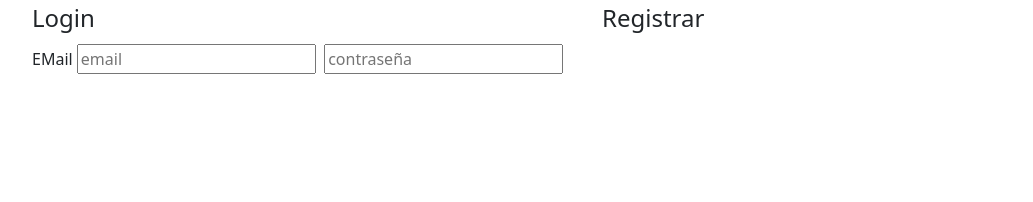
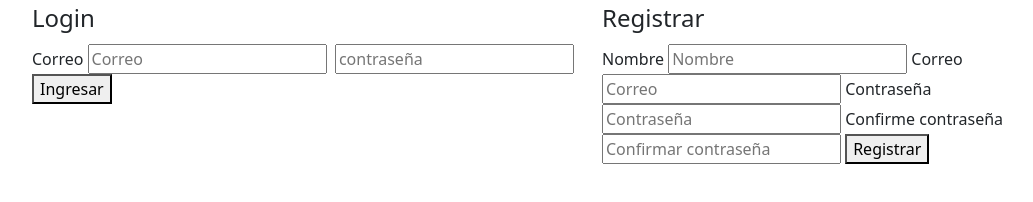
Before and after one commit to Jedicito/menu_escolar, a website: page views/login.html in a window 1280 px wide. Shown: the whole page, without its empty margins (50-1083 px from the left). Drawn offline with nearby package versions, Linux system fonts and the light colour scheme.

Commit message:
Creando login

```diff
--- a/views/login.html
+++ b/views/login.html
@@ -12,14 +12,23 @@
         <div class="row">
             <div class="col">
                 <legend>Login</legend>
-                <label for="login_email">EMail</label>
-                <input type="email" name="login_email" id="login_email" placeholder="email">
-                <label for="login_password"></label>
-                <input type="password" name="login_password" id="login_password" placeholder="contraseña">
+                <label for="login_correo">Correo</label>
+                <input type="email" name="login_correo" id="login_correo" placeholder="Correo">
+                <label for="login_clave"></label>
+                <input type="password" name="login_clave" id="login_clave" placeholder="contraseña">
+                <button id="login_enviar">Ingresar</button>
             </div>
             <div class="col">
                 <legend>Registrar</legend>
-
+                <label for="registro_nombre">Nombre</label>
+                <input type="text" name="registro_nombre" id="registro_nombre" placeholder="Nombre">
+                <label for="registro_correo">Correo</label>
+                <input type="text" name="registro_correo" id="registro_correo" placeholder="Correo">
+                <label for="registro_clave">Contraseña</label>
+                <input type="text" name="registro_clave" id="registro_clave" placeholder="Contraseña">
+                <label for="registro_clave2">Confirme contraseña</label>
+                <input type="text" name="registro_clave2" id="registro_clave2" placeholder="Confirmar contraseña">
+                <button id="registro_enviar">Registrar</button>
             </div>
         </div>
     </div>
```
